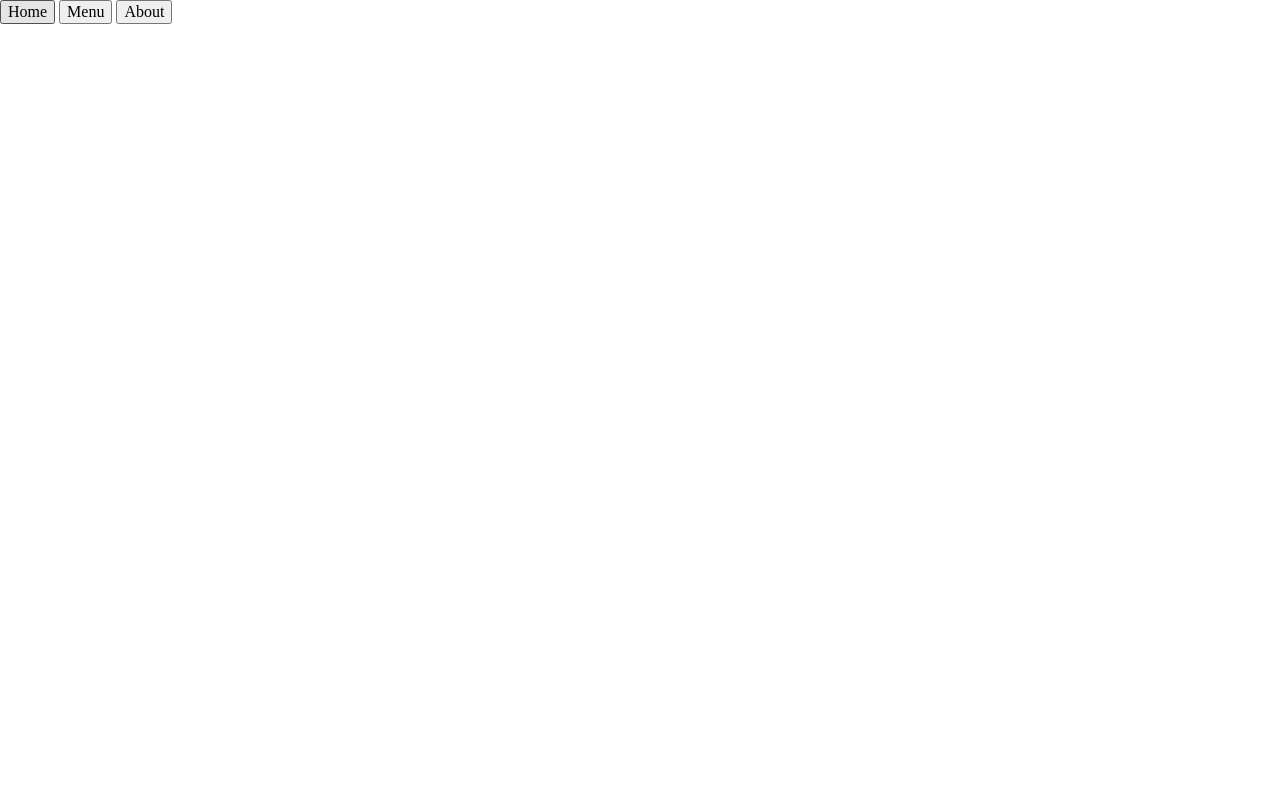
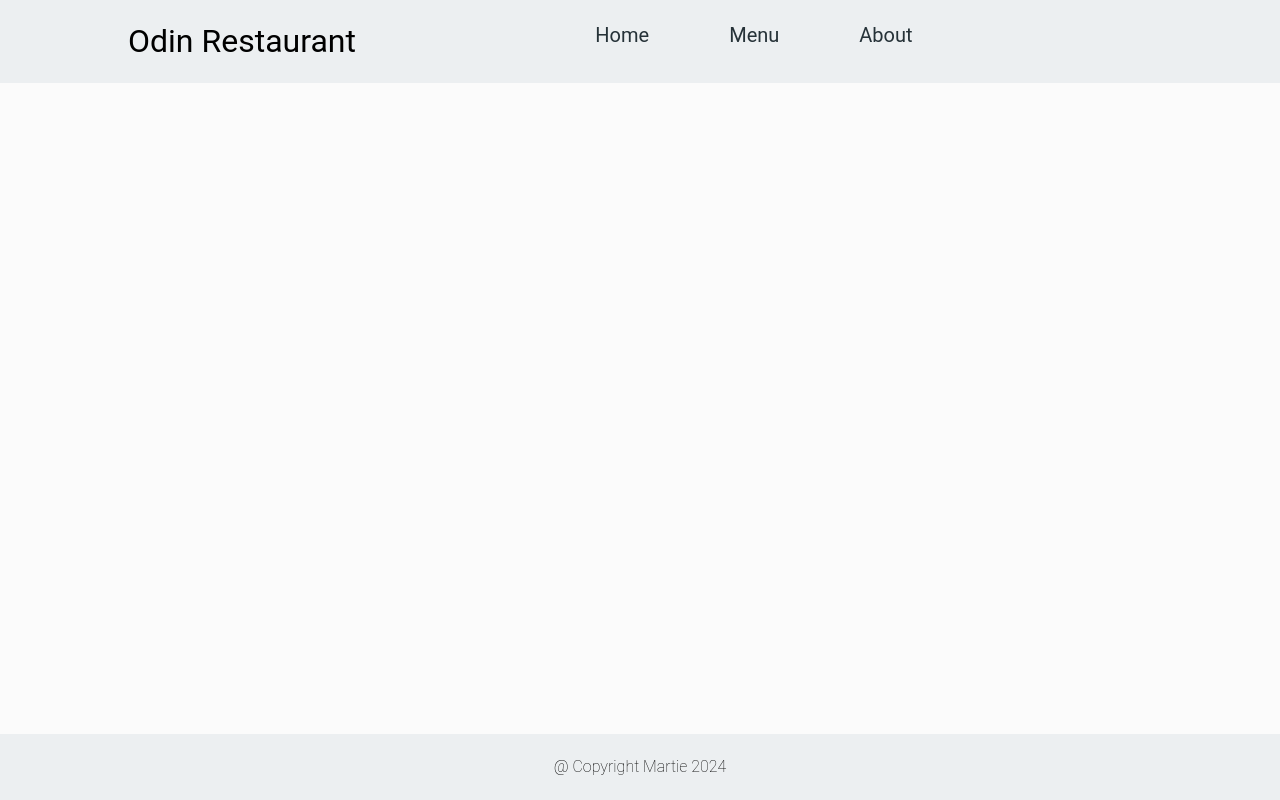
Before and after one commit to catalinbroinas/restaurant-page, a website built with webpack: page dist/index.html in a window 1280 px wide. Built offline with nearby package versions, Linux system fonts and the light colour scheme.

Commit message:
Add CSS layout & style: header, content and footer

```diff
--- a/dist/css/style.css
+++ b/dist/css/style.css
@@ -0,0 +1,79 @@
+/* Body */
+body {
+    font-family: "Roboto", Arial, Verdana, Helvetica, sans-serif;
+    box-sizing: border-box;
+}
+
+* {
+    box-sizing: border-box;
+}
+
+/* Page Container */
+.page-container {
+    max-width: 100vw;
+    min-height: 100vh;
+    display: grid;
+    grid-template-rows: auto 1fr auto;
+}
+
+/* Header */
+.header {
+    background-color: #ECEFF1;
+    display: grid;
+    grid-template-columns: auto 1fr;
+    padding: 0 10vw;
+}
+
+/* Navbar */
+.navbar {
+    display: flex;
+    justify-content: center;
+    gap: 3rem;
+    padding: 1.5rem 0 1rem;
+}
+
+.navbar-brand {
+    display: grid;
+    place-items: center;
+    font-size: 2rem;
+    margin: 0;
+}
+
+.nav-item {
+    display: inline-block;
+    background-color: transparent;
+    font-size: 1.25rem;
+    padding: 0 1rem 1rem;
+    border: 0;
+    color: #263238;
+    border-bottom: 0.3rem solid transparent;
+    cursor: pointer;
+    transition: border-bottom .3s ease;
+}
+
+.nav-item:hover {
+    border-bottom: 0.3rem solid #607D8B;
+}
+.nav-item.active {
+    border-bottom: 0.3rem solid #607D8B;
+}
+
+/* Content */
+.content {
+    background-color: #FBFBFB;
+}
+
+/* Footer */
+.footer {
+    background-color: #ECEFF1;
+    display: flex;
+    justify-content: center;
+    align-items: center;
+}
+
+.footer-text {
+    margin: 0;
+    padding: 1.5rem 0;
+    font-size: 1rem;
+    font-weight: lighter;
+}
--- a/dist/index.html
+++ b/dist/index.html
@@ -15,6 +15,8 @@
     <div class="page-container">
         <!-- Header -->
         <header class="header">
+            <!-- Logo -->
+            <div class="navbar-brand">Odin Restaurant</div>
             <!-- Navbar -->
             <nav class="navbar">
                 <button class="nav-item" id="home" type="button">Home</button>
@@ -29,7 +31,9 @@
         <div id="content" class="content"></div>
 
         <!-- Footer -->
-        <footer class="footer"></footer>
+        <footer class="footer">
+            <h6 class="footer-text">@ Copyright Martie 2024</h6>
+        </footer>
     </div>
      <!-- Page Container -->
 
```
